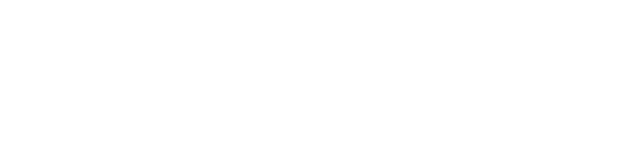
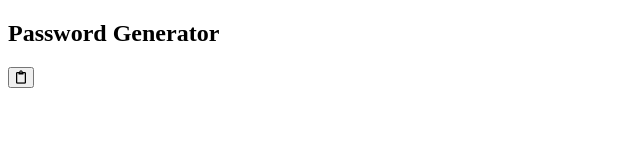
Before and after one commit to Pignataro67/Password-Generator, a plain HTML site: page index.html in a window 1280 px wide. Shown: the whole page, without its empty margins (0-640 px from the left). Drawn offline with Linux system fonts and the light colour scheme.

Commit message:
adding HTML

```diff
--- a/index.html
+++ b/index.html
@@ -3,10 +3,18 @@
 <head>
   <meta charset="UTF-8">
   <meta name="viewport" content="width=device-width, initial-scale=1.0">
+  <link rel="stylesheet" href="https://cdnjs.cloudflare.com/ajax/libs/font-awesome/5.14.0/css/all.min.css" integrity="sha512-1PKOgIY59xJ8Co8+NE6FZ+LOAZKjy+KY8iq0G4B3CyeY6wYHN3yt9PW0XpSriVlkMXe40PTKnXrLnZ9+fkDaog==" crossorigin="anonymous" />
+  <link rel="stylesheet" href="style.css" />
   <meta http-equiv="X-UA-Compatible" content="ie=edge">
   <title>Password Generator</title>
 </head>
 <body>
-
+  <div class="container">
+    <h2>Password Generator</h2>
+    <div class="result-container">
+      <span id="result"></span>
+      <button class="btn" id="clipboard">
+        <i class="far fa-clipboard"></i>
+      </button>
 </body>
 </html>
```
